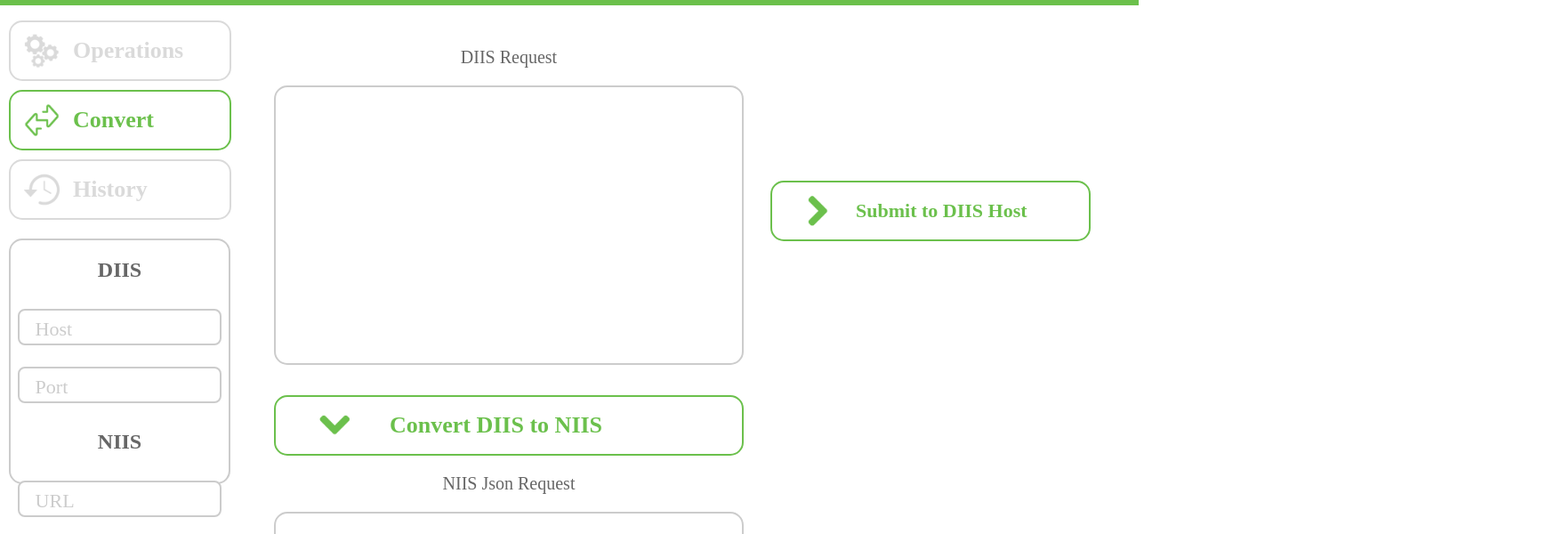
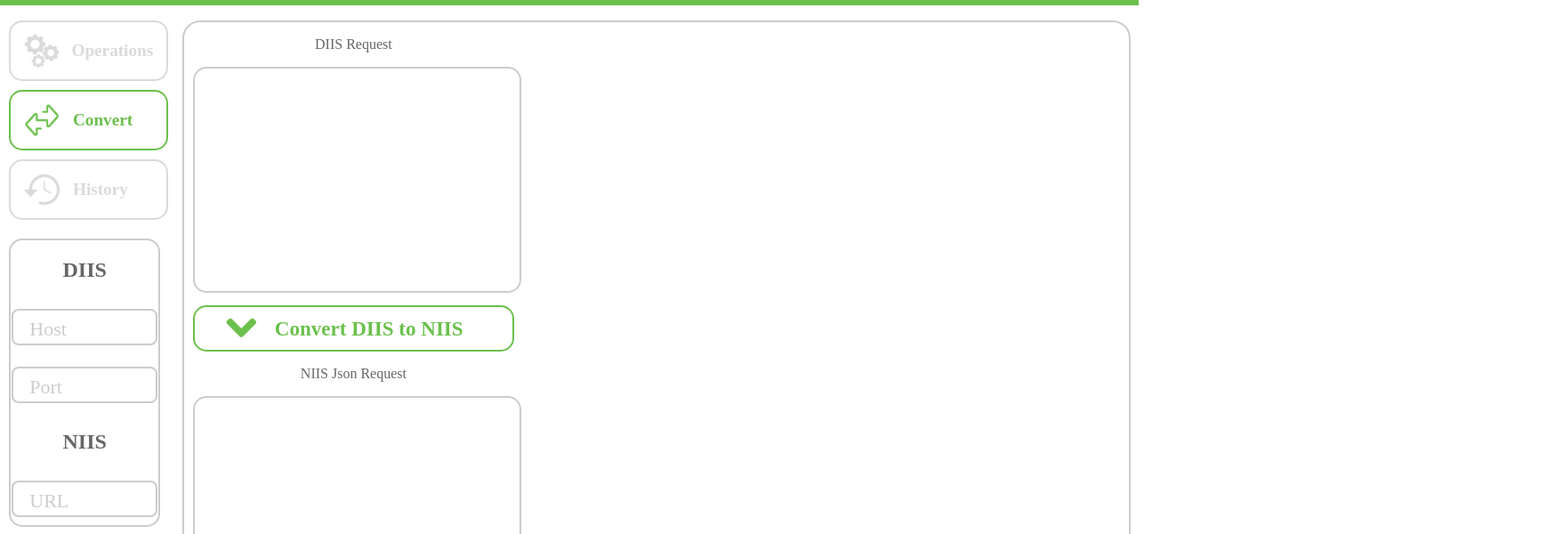
Before and after one commit to mpbrewing/Demo-Diis-to-niis-html, a plain HTML site: page convert.html in a window 1280 px wide. Shown: the part 72-672 px from the top of the page at 89% size, 1748 px wide, since content can reach past the window. Drawn offline with nearby package versions, Linux system fonts and the light colour scheme.

Commit message:
no message

```diff
--- a/convert.html
+++ b/convert.html
@@ -1,11 +1,16 @@
 <!doctype html>
-<html lang="en">
+<html lang="en" xmlns:th="http://www.thymeleaf.org">
 	<head>
 		<meta charset="UTF-8">
+		<meta name="viewport" content="width=device-width, initial-scale=1">
 		<title>Diis To Niis</title>
 		<link href="css/style.css" type="text/css" rel="stylesheet"/>
+		<script src="https://ajax.googleapis.com/ajax/libs/jquery/3.5.1/jquery.min.js"></script>
+		<script src="https://maxcdn.bootstrapcdn.com/bootstrap/3.4.1/js/bootstrap.min.js"></script>
+		<script src="base.js"></script>
 	</head>
 	<body>
+		<div>
 			<div class="header">
 				<h1>
 					<img src="images/logo2.png" alt="Diis To Niis" class="logo" draggable="false"/>
@@ -43,56 +48,24 @@
 					<input id="url" type="text" max="1000"/>
 				</div>
 			</div>
-		<div class="screen">
+			<div class="screen outline">
 				<div class="leftConvert">
-				<form class="formStyle">
+					<form>
 						<p class="pUpdate">DIIS Request</p>
-					<textarea class = "textAreaStyle outline" type="text" name="diisRequest" id="diisRequest" cols="60" rows="18"></textarea>
+						<textarea class = "textAreaStyle outline" type="text" name="diisRequest" id="diisRequest" cols="60" rows="4"></textarea>
 					</form>
-				<!--
-				<form class="buttonForm">
-					<button class="buttonStyle">Convert DIIS to NIIS</button>
-					<i class="buttonImage"></i>
-				</form> -->
+					<form>
 					<a class="customB" href="#" onMouseOver="overs(this,this.id)" onMouseOut="normals(this,this.id)" id="b1">
 						<i class="buttonStyle icon-details" id="icon1"></i>
 						Convert DIIS to NIIS
 					</a>
+					</form>
 					<form>
 						<p class="pUpdate">NIIS Json Request</p>
-					<textarea class = "textAreaStyle outline" name="niisJsonRequest" cols="60" rows="18"></textarea>
-				</form>
-			</div>
-			<div class="middle">
-				<a class="customMiddle" href="#" onMouseOver="overs(this,this.id)" onMouseOut="normals(this,this.id)"  id="b2">
-					<i class="icon-details middle1" id="icon2"></i>
-					Submit to DIIS Host
-				</a>
-				<a class="customMiddle" href="#" onMouseOver="overs(this,this.id)" onMouseOut="normals(this,this.id)"  id="b3">
-					<i class="icon-details middle1" id="icon3"></i>
-					Submit to NIIS Service
-				</a>
-			</div>
-			<div class="leftConvert">
-				<form class="formStyle">
-					<p class="pUpdate">DIIS Response</p>
-					<textarea class = "textAreaStyle outline" type="text" name="diisResponse" id="diisResponse" cols="60" rows="18"></textarea>
-				</form>
-				<!--
-				<form class="buttonForm">
-					<button class="buttonStyle">Convert DIIS to NIIS</button>
-					<i class="buttonImage"></i>
-				</form> -->
-				<a class="customB" href="#" onMouseOver="overs(this,this.id)" onMouseOut="normals(this,this.id)"  id="b4">
-					<i class="icon-details buttonStyle" id="icon4"></i>
-					Convert DIIS to NIIS
-				</a>
-				<form>
-					<p class="pUpdate">NIIS Json Response</p>
-					<textarea class = "textAreaStyle outline" name="niisJsonResponset" cols="60" rows="18"></textarea>
+						<textarea class = "textAreaStyle outline" name="niisJsonRequest" cols="60" rows="16"></textarea>
 					</form>
 				</div>
 			</div>
-		<script src="base.js"></script>
+		</div>
 	</body>
 </html>
--- a/css/style.css
+++ b/css/style.css
@@ -16,39 +16,34 @@ body {
   height: 40px;
   width: 40px;
   display: inline-block;
-  /* Other styles here */
 }
 .icon-operations {
   background: url("../images/operations.png");
-  background-size: 40px 40px;
+  background-size: 40px;
   background-repeat: no-repeat;
 }
 .icon-convert {
   background: url("../images/convert.png");
-  background-size: 40px 40px;
+  background-size: 40px;
   background-repeat: no-repeat;
 }
 .icon-history {
   background: url("../images/history.png");
-  background-size: 40px 40px;
+  background-size: 40px;
   background-repeat: no-repeat;
 }
 .nav__links {
-  position: fixed;
+  position: absolute;
   top: 0;
   left: 0;
   z-index: 2;
-  height: 24vh;
-  width: 250px;
-  background: #FFFFFF;
+  height: 20%;
+  width: 14%;
   transform: translateY(80px);
   padding-left: 10px;
   padding-right: 10px;
   padding-top: 5px;
   padding-bottom: 5px;
-  /*border-style: solid;
-	border-width: 5px;
-	border-color: black;*/
 }
 .nav__link {
   transition-duration: 0.4s;
@@ -58,7 +53,7 @@ body {
   color: #000000;
   filter: invert(98%) sepia(0%) saturate(9%) hue-rotate(162deg) brightness(90%) contrast(93%);
   font-weight: bold;
-  font-size: 26px;
+  font-size: 1.5vw;
   text-decoration: none;
   padding: 12px 15px;
   margin-top: 10px;
@@ -78,7 +73,7 @@ body {
   display: flex;
   align-items: center;
   font-weight: bold;
-  font-size: 26px;
+  font-size: 1.5vw;
   text-decoration: none;
   padding: 12px 15px;
   font-family: "Nexa Regular", "Nexa Bold";
@@ -95,8 +90,8 @@ body {
   position: absolute;
   top: 340px;
   left: 10px;
-  height: 34vh;
-  width: 245px;
+  height: 320px;
+  width: 13%;
   text-align: center;
   font-family: "Nexa Regular", "Nexa Bold";
   font-style: normal;
@@ -112,7 +107,6 @@ label {
   color: #cccccc;
   position: absolute;
   top: 10px;
-  ;
   font-size: 22px;
   margin: 10px;
   padding: 0 10px;
@@ -131,9 +125,6 @@ input[type=text] {
   border-radius: 8px;
   font-size: 15px;
   color: #333333;
-  /* font-family: "Nexa Regular", "Nexa Bold";
-  font-style: normal;
-  src: url("../NexaRegular.ttf"); */
 }
 input[type=text]:focus {
   outline: none;
@@ -143,10 +134,10 @@ input[type=text]:focus {
 }
 .screen {
   position: absolute;
-  top: 0px;
-  left: 298px;
-  height: 86vh;
-  width: 1450px;
+  top: 0%;
+  left: 16%;
+  height: 87%;
+  width: 83%;
   transform: translateY(95px);
   text-align: center;
   font-family: "Nexa Regular", "Nexa Bold";
@@ -156,11 +147,12 @@ input[type=text]:focus {
   border-radius: 20px;
 }
 .formStyle {
-  padding-bottom: 20px;
+  padding-bottom: 1vh;
 }
 .textAreaStyle {
   resize: none;
-  padding-bottom: 20px;
+  /*padding-bottom: 20px;*/
+  padding-bottom: 1vh;
   /*border: none;*/
   overflow: auto;
   outline: none;
@@ -173,8 +165,13 @@ input[type=text]:focus {
   max-height: 100%;
   font-size-adjust: auto;
 }
+
+textarea{
+  height: 30vh;
+}
+
 .pUpdate {
-  font-size: 20px;
+  font-size: 2vh;
 }
 .buttonForm {
   padding-top: 30px;
@@ -184,28 +181,30 @@ input[type=text]:focus {
   float: left;
   padding-left: 10px;
   padding-right: 10px;
-  padding-top: 10px;
+  /*padding-top: 1vh;
+  padding-bottom: 1vh;*/
+  width: 34%;
+  height: 97%;
 }
 .buttonStyle {
   background: url("../images/downarrow.png");
   background-size: 40px 40px;
   background-repeat: no-repeat;
-  margin-right: 42px;
-  margin-left: 31px;
+  margin-right: 6%;
+  margin-left: 2%;
 }
 .customB {
   transition-duration: 0.4s;
   transition: ease-in-out;
   display: flex;
   align-items: center;
-  /*text-align: center;*/
   color: #000000;
   filter: invert(61%) sepia(56%) saturate(461%) hue-rotate(59deg) brightness(98%) contrast(88%);
-  /*filter: invert(98%) sepia(0%) saturate(9%) hue-rotate(162deg) brightness(90%) contrast(93%);*/
   font-weight: bold;
-  font-size: 26px;
+  font-size: calc(14px + (26 - 14) * ((100vw - 300px) / (1600 - 300)));
   text-decoration: none;
-  padding: 12px 15px;
+  /*padding: 12px 15px;*/
+  padding: 1vh 2vw;
   margin-top: 10px;
   font-family: "Nexa Regular", "Nexa Bold";
   font-style: normal;
@@ -213,6 +212,7 @@ input[type=text]:focus {
   border-radius: 15px;
   border-style: solid;
   border-width: 2px;
+  height: 4vh;
 }
 .middle {
   float: left;
@@ -236,10 +236,8 @@ input[type=text]:focus {
   transition: ease-in-out;
   display: flex;
   align-items: center;
-  /*text-align: center;*/
   color: #000000;
   filter: invert(61%) sepia(56%) saturate(461%) hue-rotate(59deg) brightness(98%) contrast(88%);
-  /*filter: invert(98%) sepia(0%) saturate(9%) hue-rotate(162deg) brightness(90%) contrast(93%);*/
   font-weight: bold;
   font-size: 22px;
   text-decoration: none;
@@ -253,6 +251,9 @@ input[type=text]:focus {
   border-style: solid;
   border-width: 2px;
 }
+
+
+
 /*
 .buttonStyle {
   font-family: "Nexa Regular", "Nexa Bold";
```
Also changed, not shown: history.html (+1 -1 lines), index.html (+1 -1 lines), operations.html (+1 -1 lines), pairp.html (added, +98 -0 lines). Lines whose indentation alone changed are shown as unchanged.
